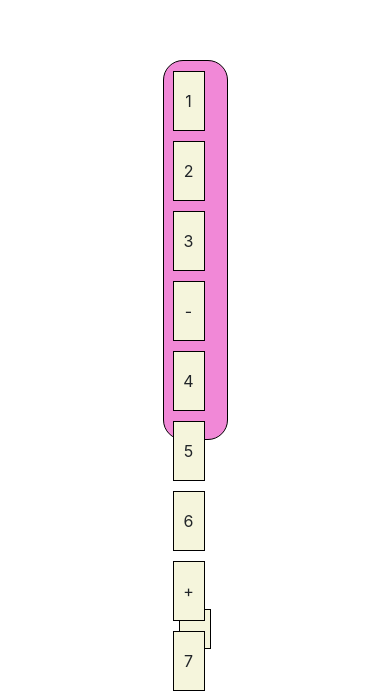
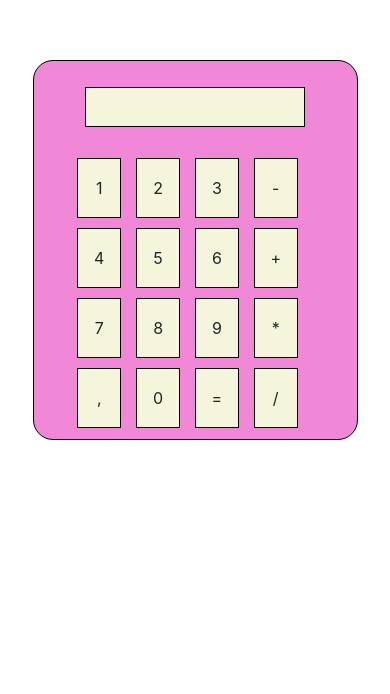
Before and after one commit to carolinemnascimento/calculadora.github.io, a plain HTML site: page index.html in a window 390 px wide. Shown: the part 202-896 px from the top of the page. After the commit the page ends 844 px from the top, so only its background shows below. Drawn offline with nearby package versions, Linux system fonts and the light colour scheme.

Commit message:
ajuste mobile

```diff
--- a/index.html
+++ b/index.html
@@ -16,25 +16,25 @@
 </head>
 
 <body>
-<div class="container col-2 row">
-<div id="visor" class="visor col-8 row"></div>
-<div class="containerNumero col-10 row">
-    <div onclick="setarNumero(1)" class="botao col-1">1</div>
-    <div onclick="setarNumero(2)" class="botao col-1">2</div>
-    <div onclick="setarNumero(3)" class="botao col-1">3</div>
-    <div onclick="setarOperador('-')" class="botao col-1">-</div>
-    <div onclick="setarNumero(4)" class="botao col-1">4</div>
-    <div onclick="setarNumero(5)" class="botao col-1">5</div>
-    <div onclick="setarNumero(6)" class="botao col-1">6</div>
-    <div onclick="setarOperador('+')" class="botao col-1">+</div>
-    <div onclick="setarNumero(7)" class="botao col-1">7</div>
-    <div onclick="setarNumero(8)" class="botao col-1">8</div>
-    <div onclick="setarNumero(9)" class="botao col-1">9</div>
-    <div onclick="setarOperador('*')"  class="botao col-1">*</div>
-    <div onclick="setarNumero('.')" class="botao col-1">,</div>
-    <div onclick="setarNumero(0)" class="botao col-1">0</div>
-    <div onclick="setarResultado()"  class="botao col-1">=</div>
-    <div onclick="setarOperador('/')"  class="botao col-1">/</div>
+<div class="container col-10 col-xl-2 row">
+<div id="visor" class="visor col-9 row"></div>
+<div class="containerNumero col-12 col-xl-10 row">
+    <div onclick="setarNumero(1)" class="botao col-2 col-xl-1">1</div>
+    <div onclick="setarNumero(2)" class="botao col-2 col-xl-1">2</div>
+    <div onclick="setarNumero(3)" class="botao col-2 col-xl-1">3</div>
+    <div onclick="setarOperador('-')" class="botao col-2 col-xl-1">-</div>
+    <div onclick="setarNumero(4)" class="botao col-2 col-xl-1">4</div>
+    <div onclick="setarNumero(5)" class="botao col-2 col-xl-1">5</div>
+    <div onclick="setarNumero(6)" class="botao col-2 col-xl-1">6</div>
+    <div onclick="setarOperador('+')" class="botao col-2 col-xl-1">+</div>
+    <div onclick="setarNumero(7)" class="botao col-2 col-xl-1">7</div>
+    <div onclick="setarNumero(8)" class="botao col-2 col-xl-1">8</div>
+    <div onclick="setarNumero(9)" class="botao col-2 col-xl-1">9</div>
+    <div onclick="setarOperador('*')"  class="botao col-2 col-xl-1">*</div>
+    <div onclick="setarNumero('.')" class="botao col-2 col-xl-1">,</div>
+    <div onclick="setarNumero(0)" class="botao col-2 col-xl-1">0</div>
+    <div onclick="setarResultado()"  class="botao col-2 col-xl-1">=</div>
+    <div onclick="setarOperador('/')"  class="botao col-2 col-xl-1">/</div>
 </div>
 </div>
 </body>
```
